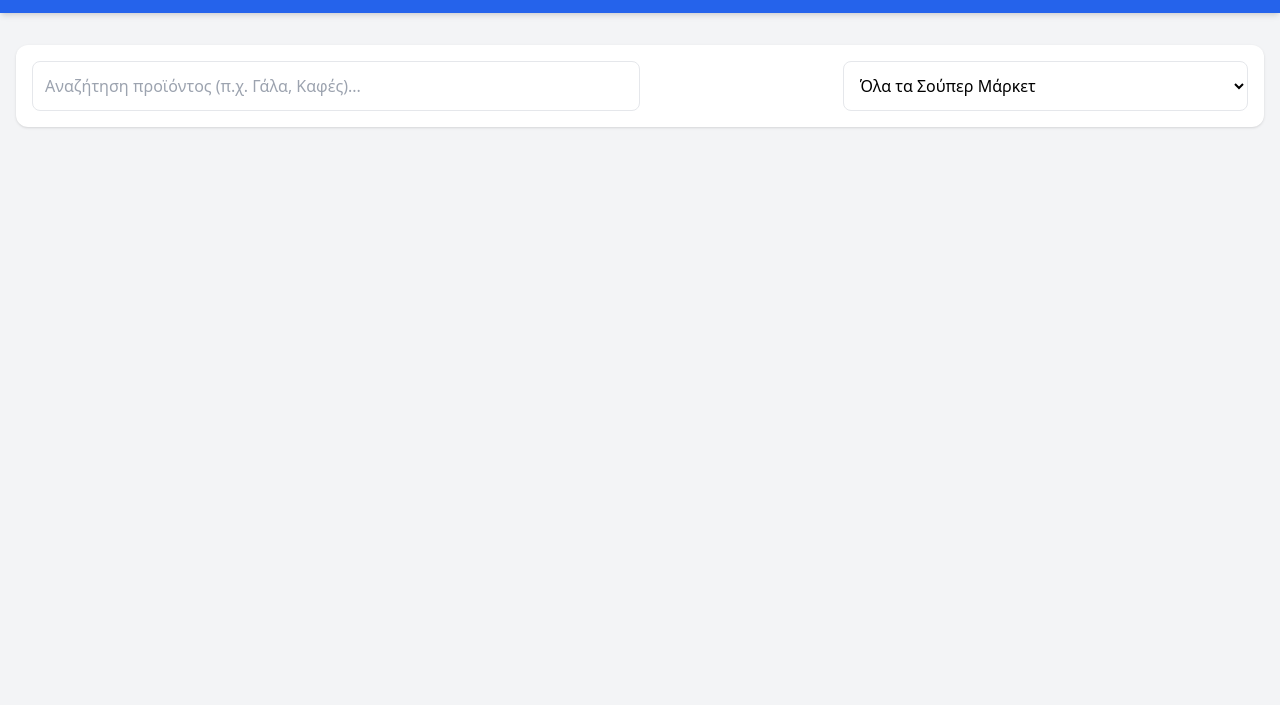
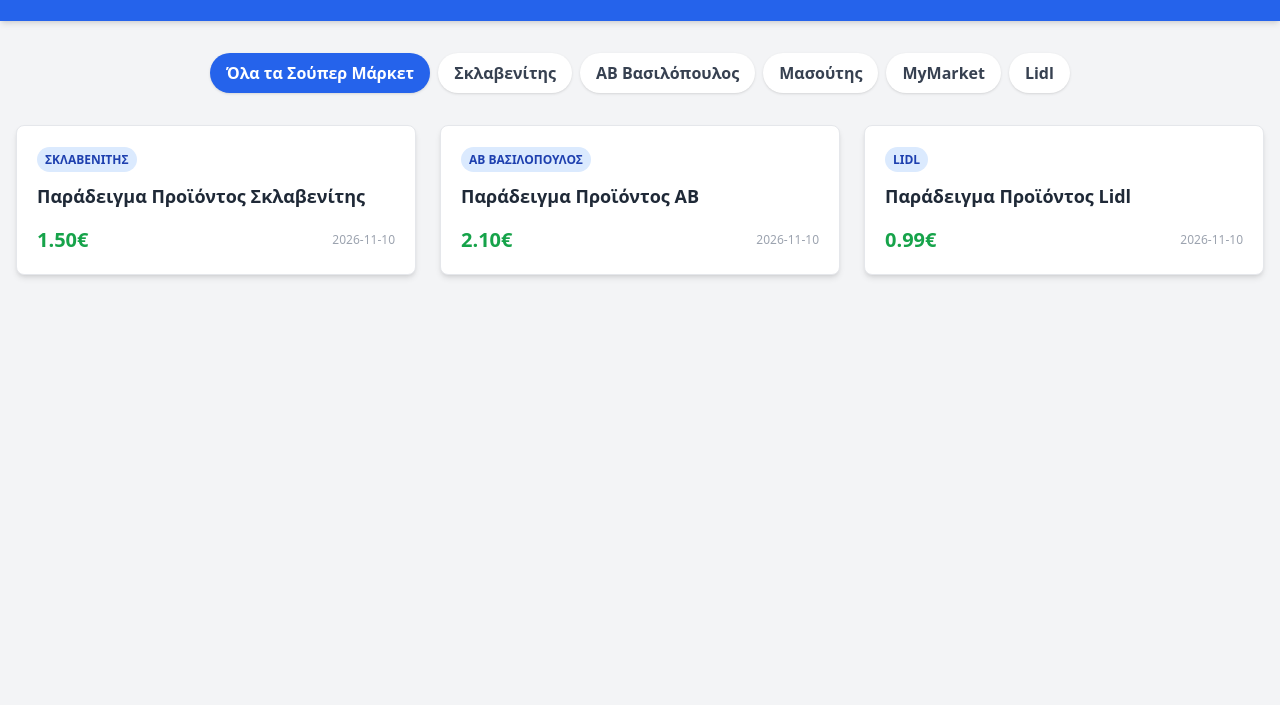
Before and after one commit to theochala/offes, a plain HTML site: page index.html in a window 1280 px wide. Shown: the part 95-800 px from the top of the page. Drawn offline with nearby package versions, Linux system fonts and the light colour scheme.

Commit message:
Update index.html

```diff
--- a/index.html
+++ b/index.html
@@ -3,116 +3,109 @@
 <head>
     <meta charset="UTF-8">
     <meta name="viewport" content="width=device-width, initial-scale=1.0">
-    <title>SuperMarket Offers Finder</title>
+    <title>SuperOffer Finder - Σύγκριση Προσφορών</title>
+    <!-- Tailwind CSS για γρήγορο και όμορφο σχεδιασμό -->
     <script src="https://cdn.tailwindcss.com"></script>
 </head>
-<body class="bg-gray-100 min-h-screen font-sans">
+<body class="bg-gray-100 min-h-screen">
 
     <!-- Header -->
     <header class="bg-blue-600 text-white py-6 shadow-md">
         <div class="container mx-auto px-4 text-center">
             <h1 class="text-3xl font-bold">🛒 SuperOffer Finder</h1>
-            <p class="text-blue-100 text-sm mt-1">Σύγκριση προσφορών από όλα τα Σούπερ Μάρκετ</p>
+            <p class="mt-2 text-blue-100">Σύγκριση προσφορών από όλα τα Σούπερ Μάρκετ</p>
         </div>
     </header>
 
-    <!-- Filters & Search -->
+    <!-- Main Content -->
     <main class="container mx-auto px-4 py-8">
-        <div class="bg-white p-4 rounded-xl shadow mb-8 flex flex-col md:flex-row gap-4 justify-between items-center">
-            <!-- Search Bar -->
-            <input
-                type="text"
-                id="searchInput"
-                placeholder="Αναζήτηση προϊόντος (π.χ. Γάλα, Καφές)..."
-                class="w-full md:w-1/2 p-3 border rounded-lg focus:outline-none focus:ring-2 focus:ring-blue-500"
-                oninput="filterProducts()"
-            >
 
-            <!-- Supermarket Filter -->
-            <select id="marketFilter" onchange="filterProducts()" class="w-full md:w-1/3 p-3 border rounded-lg bg-white focus:outline-none focus:ring-2 focus:ring-blue-500">
-                <option value="ALL">Όλα τα Σούπερ Μάρκετ</option>
-                <option value="Σκλαβενίτης">Σκλαβενίτης</option>
-                <option value="ΑΒ Βασιλόπουλος">ΑΒ Βασιλόπουλος</option>
-                <option value="Μασούτης">Μασούτης</option>
-                <option value="MyMarket">MyMarket</option>
-            </select>
+        <!-- Φίλτρα Σούπερ Μάρκετ -->
+        <div class="flex flex-wrap justify-center gap-2 mb-8" id="filter-buttons">
+            <button onclick="filterOffers('all')" class="filter-btn px-4 py-2 bg-blue-600 text-white rounded-full font-semibold shadow transition hover:bg-blue-700">Όλα τα Σούπερ Μάρκετ</button>
+            <button onclick="filterOffers('Σκλαβενίτης')" class="filter-btn px-4 py-2 bg-white text-gray-700 rounded-full font-semibold shadow transition hover:bg-gray-200">Σκλαβενίτης</button>
+            <button onclick="filterOffers('ΑΒ Βασιλόπουλος')" class="filter-btn px-4 py-2 bg-white text-gray-700 rounded-full font-semibold shadow transition hover:bg-gray-200">ΑΒ Βασιλόπουλος</button>
+            <button onclick="filterOffers('Μασούτης')" class="filter-btn px-4 py-2 bg-white text-gray-700 rounded-full font-semibold shadow transition hover:bg-gray-200">Μασούτης</button>
+            <button onclick="filterOffers('MyMarket')" class="filter-btn px-4 py-2 bg-white text-gray-700 rounded-full font-semibold shadow transition hover:bg-gray-200">MyMarket</button>
+            <button onclick="filterOffers('Lidl')" class="filter-btn px-4 py-2 bg-white text-gray-700 rounded-full font-semibold shadow transition hover:bg-gray-200">Lidl</button>
         </div>
 
-        <!-- Products Grid -->
-        <div id="productsGrid" class="grid grid-cols-1 sm:grid-cols-2 lg:grid-cols-3 gap-6">
-            <!-- Τα προϊόντα φορτώνονται δυναμικά από την JS -->
+        <!-- Λίστα Προσφορών -->
+        <div id="offers-container" class="grid grid-cols-1 md:grid-cols-2 lg:grid-cols-3 gap-6">
+            <!-- Εδώ θα φορτωθούν δυναμικά οι προσφορές -->
+            <p class="text-center col-span-full text-gray-500">Φόρτωση προσφορών...</p>
         </div>
     </main>
 
+    <!-- JavaScript για ανάγνωση του JSON -->
     <script>
-        let allProducts = [];
+        let allOffersData = [];
 
-        // Φόρτωση δεδομένων από το JSON
-        async function loadProducts() {
+        async function loadOffers() {
             try {
-                const response = await fetch('offers.json');
-                allProducts = await response.json();
-                renderProducts(allProducts);
+                // Διαβάζει το αρχείο clean_offers.json από τον server σου
+                const response = await fetch('clean_offers.json?' + new Date().getTime());
+                if (!response.ok) throw new Error('Αποτυχία φόρτωσης αρχείου');
+
+                const data = await response.json();
+                allOffersData = data.offers || [];
+
+                displayOffers(allOffersData);
             } catch (error) {
-                console.error("Σφάλμα φόρτωσης δεδομένων:", error);
+                console.error(error);
+                document.getElementById('offers-container').innerHTML = `
+                    <p class="text-center col-span-full text-red-500 font-semibold">Δεν βρέθηκαν προσφορές ή απέτυχε η σύνδεση με το αρχείο.</p>
+                `;
             }
         }
 
-        // Εμφάνιση προϊόντων
-        function renderProducts(products) {
-            const grid = document.getElementById('productsGrid');
-            grid.innerHTML = '';
+        function displayOffers(offers) {
+            const container = document.getElementById('offers-container');
+            container.innerHTML = '';
 
-            if (products.length === 0) {
-                grid.innerHTML = `<p class="col-span-full text-center text-gray-500 py-8">Δεν βρέθηκαν προσφορές.</p>`;
+            if (offers.length === 0) {
+                container.innerHTML = `<p class="text-center col-span-full text-gray-500">Δεν βρέθηκαν προσφορές.</p>`;
                 return;
             }
 
-            products.forEach(p => {
-                const card = `
-                    <div class="bg-white rounded-xl shadow hover:shadow-lg transition p-5 flex flex-col justify-between relative border">
-                        <span class="absolute top-3 right-3 bg-red-500 text-white text-xs font-bold px-2 py-1 rounded-full">
-                            -${p.discount_percent}%
-                        </span>
-                        <div>
-                            <img src="${p.image}" alt="${p.name}" class="w-full h-40 object-cover rounded-md mb-4">
-                            <span class="text-xs text-gray-400 font-semibold uppercase">${p.category}</span>
-                            <h2 class="font-bold text-lg text-gray-800 leading-snug">${p.name}</h2>
-                            <p class="text-sm text-gray-500 mb-3">${p.brand}</p>
-                        </div>
+            offers.forEach(offer => {
+                const card = document.createElement('div');
+                card.className = 'bg-white rounded-lg shadow-md p-5 flex flex-col justify-between border border-gray-200 hover:shadow-lg transition';
 
-                        <div class="border-t pt-3 flex justify-between items-end">
-                            <div>
-                                <span class="text-xs text-gray-500 block">${p.supermarket}</span>
-                                <span class="text-gray-400 line-through text-sm">€${p.original_price.toFixed(2)}</span>
-                                <span class="text-2xl font-black text-green-600 block">€${p.offer_price.toFixed(2)}</span>
-                            </div>
-                            <button class="bg-blue-600 hover:bg-blue-700 text-white text-sm font-semibold px-4 py-2 rounded-lg transition">
-                                Σύγκριση
-                            </button>
-                        </div>
+                card.innerHTML = `
+                    <div>
+                        <span class="text-xs font-bold uppercase px-2 py-1 bg-blue-100 text-blue-800 rounded-full">${offer.supermarket}</span>
+                        <h3 class="text-lg font-semibold text-gray-800 mt-3">${offer.title}</h3>
+                    </div>
+                    <div class="mt-4 flex items-center justify-between">
+                        <span class="text-xl font-bold text-green-600">${offer.price}</span>
+                        <span class="text-xs text-gray-400">${offer.date || ''}</span>
                     </div>
                 `;
-                grid.innerHTML += card;
+                container.appendChild(card);
             });
         }
 
-        // Φιλτράρισμα
-        function filterProducts() {
-            const query = document.getElementById('searchInput').value.toLowerCase();
-            const selectedMarket = document.getElementById('marketFilter').value;
+        function filterOffers(supermarketName) {
+            // Αλλαγή στυλ κουμπιών
+            document.querySelectorAll('.filter-btn').forEach(btn => {
+                btn.classList.remove('bg-blue-600', 'text-white');
+                btn.classList.add('bg-white', 'text-gray-700');
+            });
+            event.target.classList.remove('bg-white', 'text-gray-700');
+            event.target.classList.add('bg-blue-600', 'text-white');
 
-            const filtered = allProducts.filter(p => {
-                const matchesSearch = p.name.toLowerCase().includes(query) || p.brand.toLowerCase().includes(query);
-                const matchesMarket = selectedMarket === "ALL" || p.supermarket === selectedMarket;
-                return matchesSearch && matchesMarket;
-            });
-
-            renderProducts(filtered);
+            // Φιλτράρισμα δεδομένων
+            if (supermarketName === 'all') {
+                displayOffers(allOffersData);
+            } else {
+                const filtered = allOffersData.filter(item => item.supermarket === supermarketName);
+                displayOffers(filtered);
+            }
         }
 
-        // Εκκίνηση
-        loadProducts();
+        // Φόρτωση των προσφορών όταν ανοίξει η σελίδα
+        window.onload = loadOffers;
     </script>
 </body>
 </html>
```
